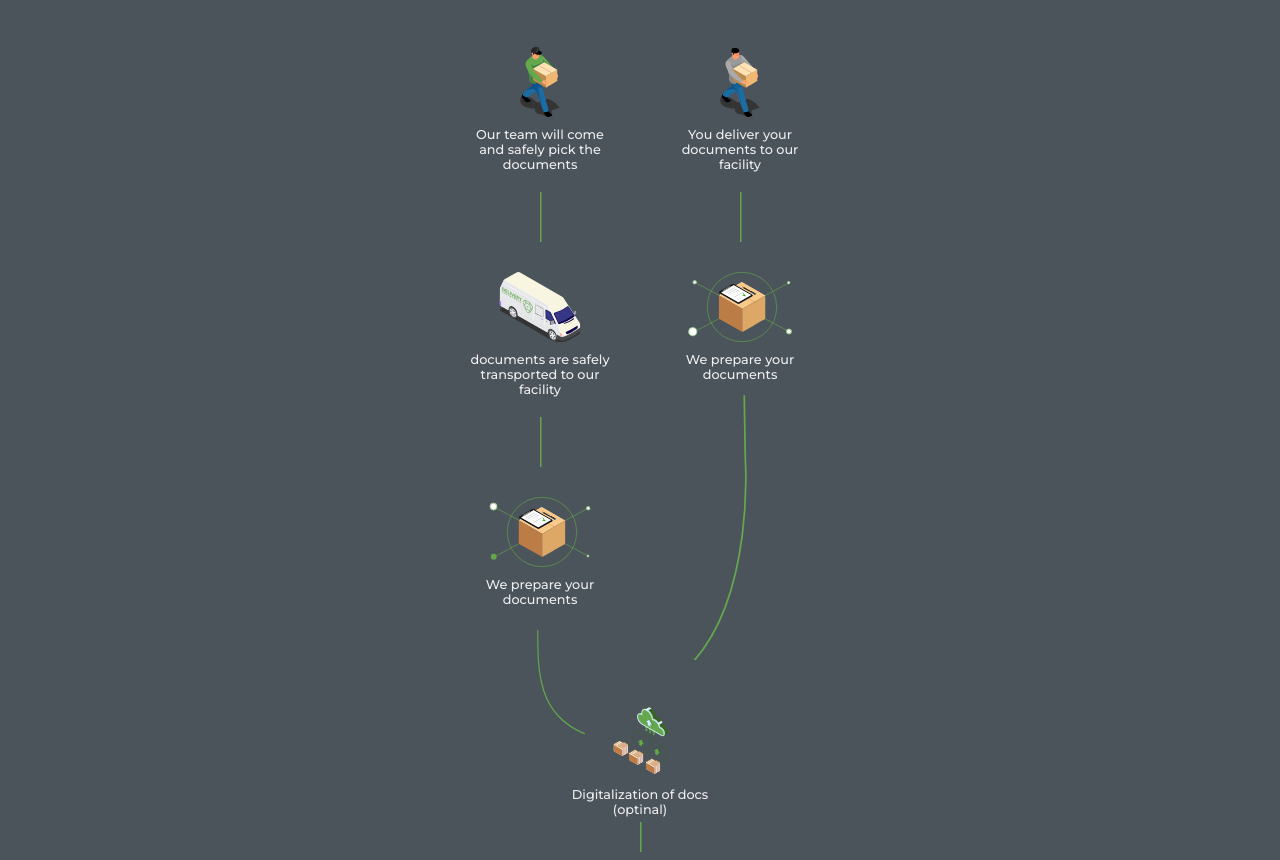
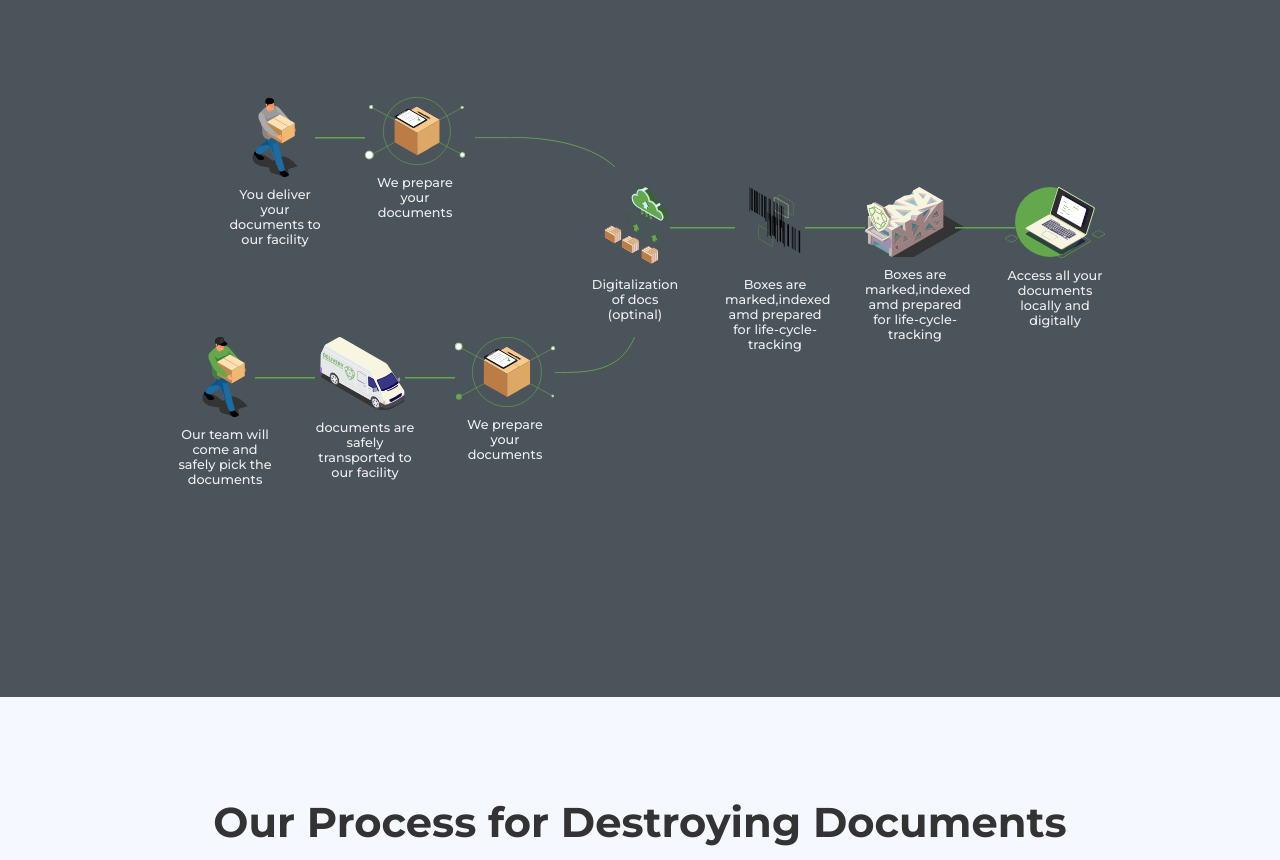
Before and after one commit to dontgiveup6/storeit-website, a website: page index.html in a window 1280 px wide. Shown: the part 1613-2473 px from the top of the page. Drawn offline with nearby package versions, Linux system fonts and the light colour scheme.

Commit message:
process one/two responsiveness adjusted

```diff
--- a/index.html
+++ b/index.html
@@ -129,7 +129,7 @@
           <div data-aos="fade-down-right" data-aos-easing="linear" class="item">
             <img src="images/home/process1-1.svg" alt="" />
             <p>You deliver your documents to our facility</p>
-            <svg height="70" width="120">
+            <svg class="process1-1svg" height="70" width="120">
               <line x1="0" x2="120" style="stroke: #64a84d; stroke-width: 3" />
             </svg>
           </div>
@@ -140,13 +140,17 @@
             class="item"
           >
             <img src="images/home/process1-2.svg" alt="" />
-            <img class="curved-line" src="images/home/curved-line.svg" alt="" />
+            <img
+              class="curved-line process1-2svg"
+              src="images/home/curved-line.svg"
+              alt=""
+            />
             <p>We prepare your documents</p>
           </div>
         </div>
         <div class="row-3">
           <div data-aos="fade-up-right" data-aos-easing="linear" class="item">
-            <svg height="70" width="70">
+            <svg class="svg-mid" height="70" width="70">
               <line x1="10" x2="70" style="stroke: #64a84d; stroke-width: 3" />
             </svg>
             <img src="images/home/process2-1.svg" alt="" />
@@ -158,7 +162,7 @@
             data-aos-delay="400"
             class="item"
           >
-            <svg height="70" width="70">
+            <svg class="svg-mid" height="70" width="70">
               <line x1="20" x2="70" style="stroke: #64a84d; stroke-width: 3" />
             </svg>
             <img class="img-van" src="images/home/process2-2.svg" alt="" />
@@ -186,7 +190,7 @@
             data-aos-delay="900"
             class="item"
           >
-            <svg height="70" width="80">
+            <svg class="svg-mid" height="70" width="80">
               <line x1="15" x2="80" style="stroke: #64a84d; stroke-width: 3" />
             </svg>
             <img src="images/home/process1-3.svg" alt="" />
@@ -198,7 +202,7 @@
             data-aos-delay="1000"
             class="item"
           >
-            <svg height="70" width="70">
+            <svg class="svg-mid" height="70" width="70">
               <line x1="10" x2="70" style="stroke: #64a84d; stroke-width: 3" />
             </svg>
             <img src="images/home/process1-4.svg" alt="" />
@@ -210,7 +214,7 @@
             data-aos-delay="1100"
             class="item"
           >
-            <svg height="70" width="80">
+            <svg class="svg-mid" height="70" width="80">
               <line x1="20" x2="90" style="stroke: #64a84d; stroke-width: 3" />
             </svg>
             <img src="images/home/process1-5.svg" alt="" />
--- a/scss/_home.scss
+++ b/scss/_home.scss
@@ -110,9 +110,7 @@
   background-color: $bg-lighter-clr;
   // background: linear-gradient($bg-dark-clr, $bg-lighter-clr 40%);
   width: 100%;
-  // max-width: 1300px;
   margin: 0 auto;
-
   padding-bottom: 200px;
 
   .container {
@@ -228,9 +226,9 @@
     .img-laptop::before {
       content: "";
       position: absolute;
-      width: 80px;
-      height: 80px;
-      left: 32px;
+      width: 70px;
+      height: 70px;
+      left: 37px;
       border-radius: 50%;
       z-index: 1;
       background-color: $main-green-clr;
--- a/scss/_media.scss
+++ b/scss/_media.scss
@@ -26,38 +26,74 @@
   }
 
   .process-one {
-    padding-bottom: 50px;
+    .item {
+      max-width: 100px;
+
+      img:first-child {
+        width: 100%;
+      }
+
+      p {
+        font-size: 0.8rem;
+      }
+
+      .curved-line-2 {
+        left: 100px;
+        width: 80px;
+      }
+    }
+
+    .container {
+      max-width: 850px;
+    }
+
+    .process1-1svg {
+      width: 50px;
+      margin-left: -30px;
+    }
+
+    .process1-2svg {
+      margin-left: -50px;
+    }
+
+    .svg-mid {
+      margin-left: -50px;
+    }
 
     .row-1,
     .row-2,
     .row-3 {
-      display: none;
+      gap: 40px;
     }
 
-    .s-screen {
-      display: flex;
-    }
-  }
+    .row-2 {
+      margin-top: -300px;
+      margin-right: -50px;
 
-  .process-two {
-    .row-d {
-      flex-direction: column;
-      align-items: center;
-      gap: 60px;
-
-      .item {
-        .svg-b {
-          display: none;
-        }
-
-        .svg-s {
-          display: block;
-          position: absolute;
-          top: 110%;
-          left: 50%;
-        }
+      .img-laptop::before {
+        left: 10px;
+        width: 70px;
+        height: 70px;
       }
     }
+
+    .row-3 {
+      margin-left: -50px;
+      .img-van {
+        margin-left: 5px;
+        max-width: 85px;
+      }
+    }
+
+    // .row-1,
+    // .row-2,
+    // .row-3 {
+    //   display: none;
+    // }
+
+    // .s-screen {
+    //   display: flex;
+    // }
   }
 
   .why-storeit {
@@ -186,6 +222,26 @@
   }
 }
 
+@media (max-width: 1000px) {
+  .process-one {
+    padding-bottom: 50px;
+
+    .container {
+      max-width: 1300px;
+    }
+
+    .row-1,
+    .row-2,
+    .row-3 {
+      display: none;
+    }
+
+    .s-screen {
+      display: flex;
+    }
+  }
+}
+
 @media (max-width: 900px) {
   .service-clients {
     .slider {
@@ -279,6 +335,29 @@
   .about-certification {
     .certification-flex {
       flex-direction: column;
+    }
+  }
+}
+
+@media (max-width: 690px) {
+  .process-two {
+    .row-d {
+      flex-direction: column;
+      align-items: center;
+      gap: 60px;
+
+      .item {
+        .svg-b {
+          display: none;
+        }
+
+        .svg-s {
+          display: block;
+          position: absolute;
+          top: 110%;
+          left: 50%;
+        }
+      }
     }
   }
 }
```
Also changed, not shown: styles/style.css.
